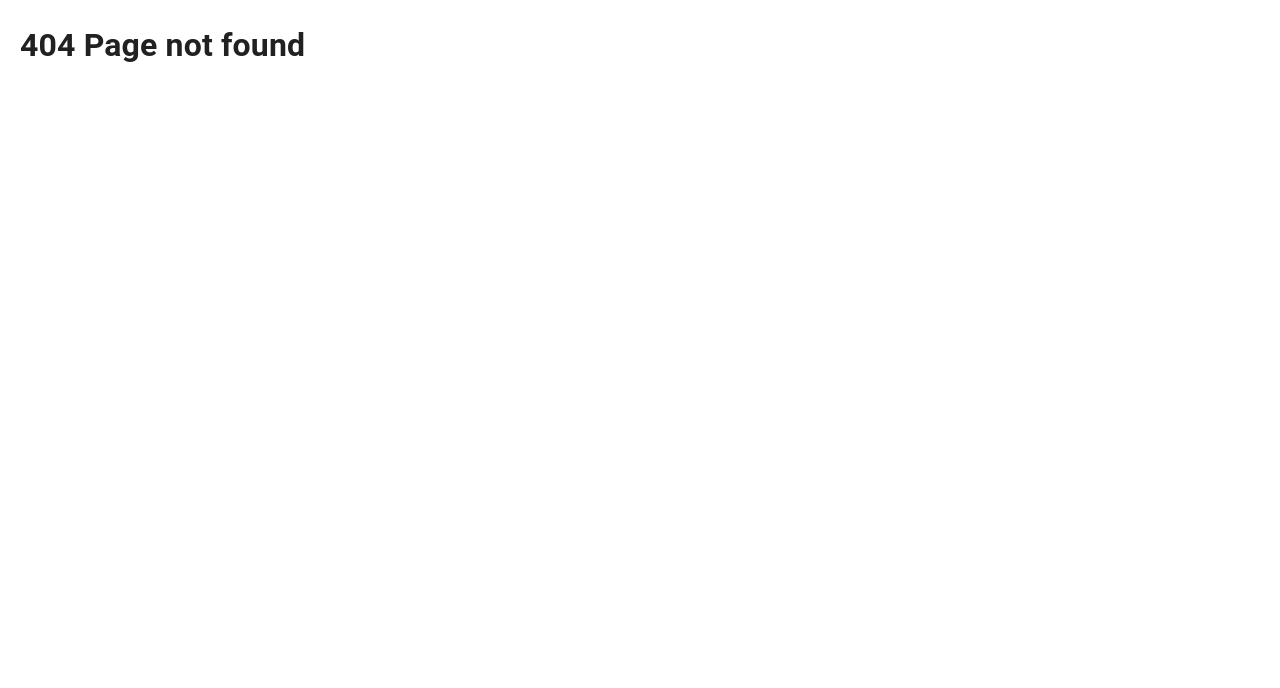
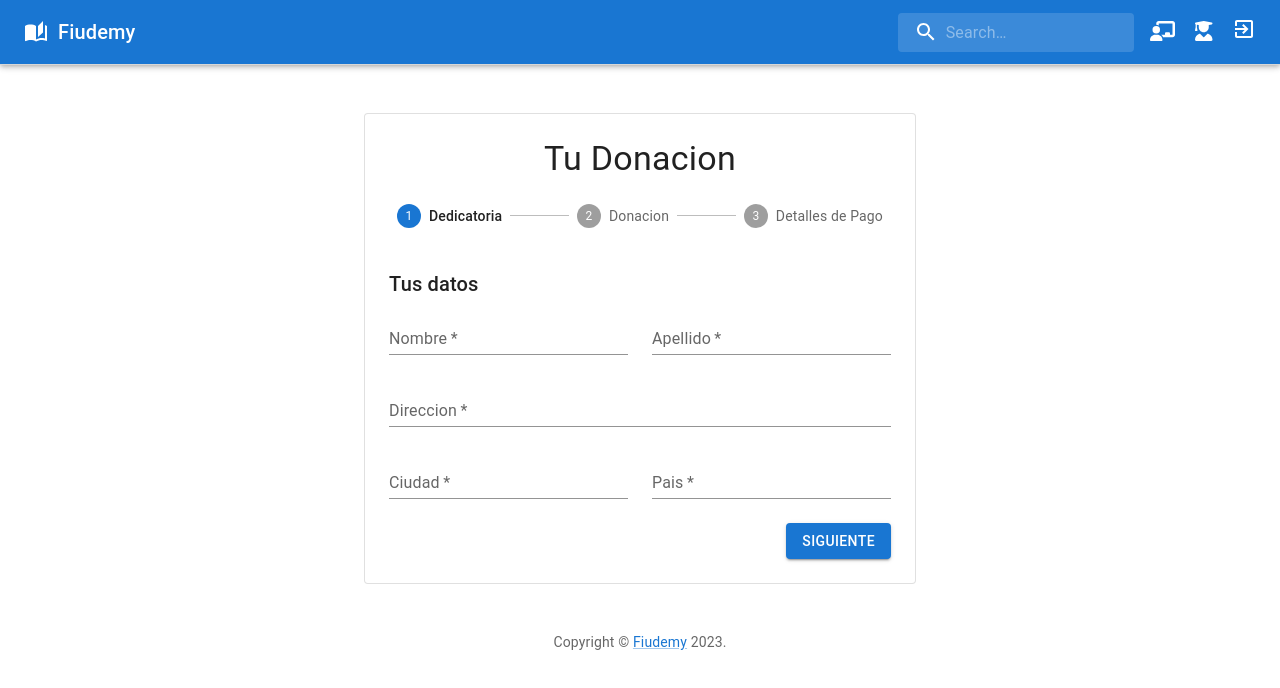
Before and after one commit to FiudemyTeam/Fiudemy, a React (Vite) app in the folder web/: page /donation/1 in a window 1280 px wide. Before the commit this address had no page. Shown: the top 688 px of the page. Built offline with nearby package versions, Linux system fonts and the light colour scheme.

Commit message:
Create donation in backend

```diff
--- a/web/src/components/Router/index.jsx
+++ b/web/src/components/Router/index.jsx
@@ -41,7 +41,7 @@ const Router = () => {
         element={<WithHeader component={<ProfesorProfile />} />}
       ></Route>
       <Route
-        path="/donation"
+        path="/donation/:teacherId"
         element={<WithHeader component={<Donation />} />}
       ></Route>
       <Route
--- a/web/src/pages/CourseView/index.jsx
+++ b/web/src/pages/CourseView/index.jsx
@@ -236,7 +236,7 @@ export default function CourseView({ data, handler }) {
                 <Button variant="contained">
                   Inscribirse a la certificación
                 </Button>
-                <Link to="/donation" style={{ textDecoration: "none" }}>
+                <Link to={`/donation/${data?.teacher_id}`} style={{ textDecoration: "none" }}>
                   <Button variant="contained">Hacer una donacion</Button>
                 </Link>
               </Stack>
--- a/web/src/pages/Donation/AddresForm/index.jsx
+++ b/web/src/pages/Donation/AddresForm/index.jsx
@@ -2,8 +2,6 @@ import * as React from 'react';
 import Grid from '@mui/material/Grid';
 import Typography from '@mui/material/Typography';
 import TextField from '@mui/material/TextField';
-import FormControlLabel from '@mui/material/FormControlLabel';
-import Checkbox from '@mui/material/Checkbox';
 
 export default function AddressForm() {
   return (
--- a/web/src/pages/Donation/PaymentForm/index.jsx
+++ b/web/src/pages/Donation/PaymentForm/index.jsx
@@ -2,8 +2,6 @@ import * as React from 'react';
 import Typography from '@mui/material/Typography';
 import Grid from '@mui/material/Grid';
 import TextField from '@mui/material/TextField';
-import FormControlLabel from '@mui/material/FormControlLabel';
-import Checkbox from '@mui/material/Checkbox';
 
 export default function PaymentForm() {
   return (
--- a/web/src/pages/Donation/Review/index.jsx
+++ b/web/src/pages/Donation/Review/index.jsx
@@ -1,8 +1,5 @@
 import * as React from 'react';
 import Typography from '@mui/material/Typography';
-import List from '@mui/material/List';
-import ListItem from '@mui/material/ListItem';
-import ListItemText from '@mui/material/ListItemText';
 import Grid from '@mui/material/Grid';
 import TextField from '@mui/material/TextField';
 
--- a/web/src/pages/Donation/index.jsx
+++ b/web/src/pages/Donation/index.jsx
@@ -3,7 +3,6 @@ import CssBaseline from '@mui/material/CssBaseline';
 import AppBar from '@mui/material/AppBar';
 import Box from '@mui/material/Box';
 import Container from '@mui/material/Container';
-import Toolbar from '@mui/material/Toolbar';
 import Paper from '@mui/material/Paper';
 import Stepper from '@mui/material/Stepper';
 import Step from '@mui/material/Step';
@@ -14,6 +13,10 @@ import Typography from '@mui/material/Typography';
 import AddressForm from '../Donation/AddresForm';
 import PaymentForm from '../Donation/PaymentForm';
 import Review from '../Donation/Review';
+import { useParams } from "react-router-dom";
+import axios from 'axios';
+
+const API_HOST = import.meta.env.VITE_API_HOST;
 
 function Copyright() {
   return (
@@ -44,9 +47,34 @@ function getStepContent(step) {
 }
 
 export default function Checkout() {
+  const { teacherId } = useParams();
+
+  let donationData = {
+    teacher_id: teacherId,
+    amount: 10,
+    message: "Msg",
+  }
+
   const [activeStep, setActiveStep] = React.useState(0);
 
-  const handleNext = () => {
+  const handleNext = async () => {
+    if (activeStep == 2) {
+      console.log("DONAR")
+      try {
+        await axios.post(
+          `${API_HOST}/donations/`,
+          donationData,
+          {
+            headers: {
+              'Content-Type': 'application/json',
+              Authorization: `Bearer ${localStorage.getItem("token")}`,
+            },
+          }
+        );
+      } catch (error) {
+        console.error('Error making donation:', error);
+      }
+    }
     setActiveStep(activeStep + 1);
   };
 
```
